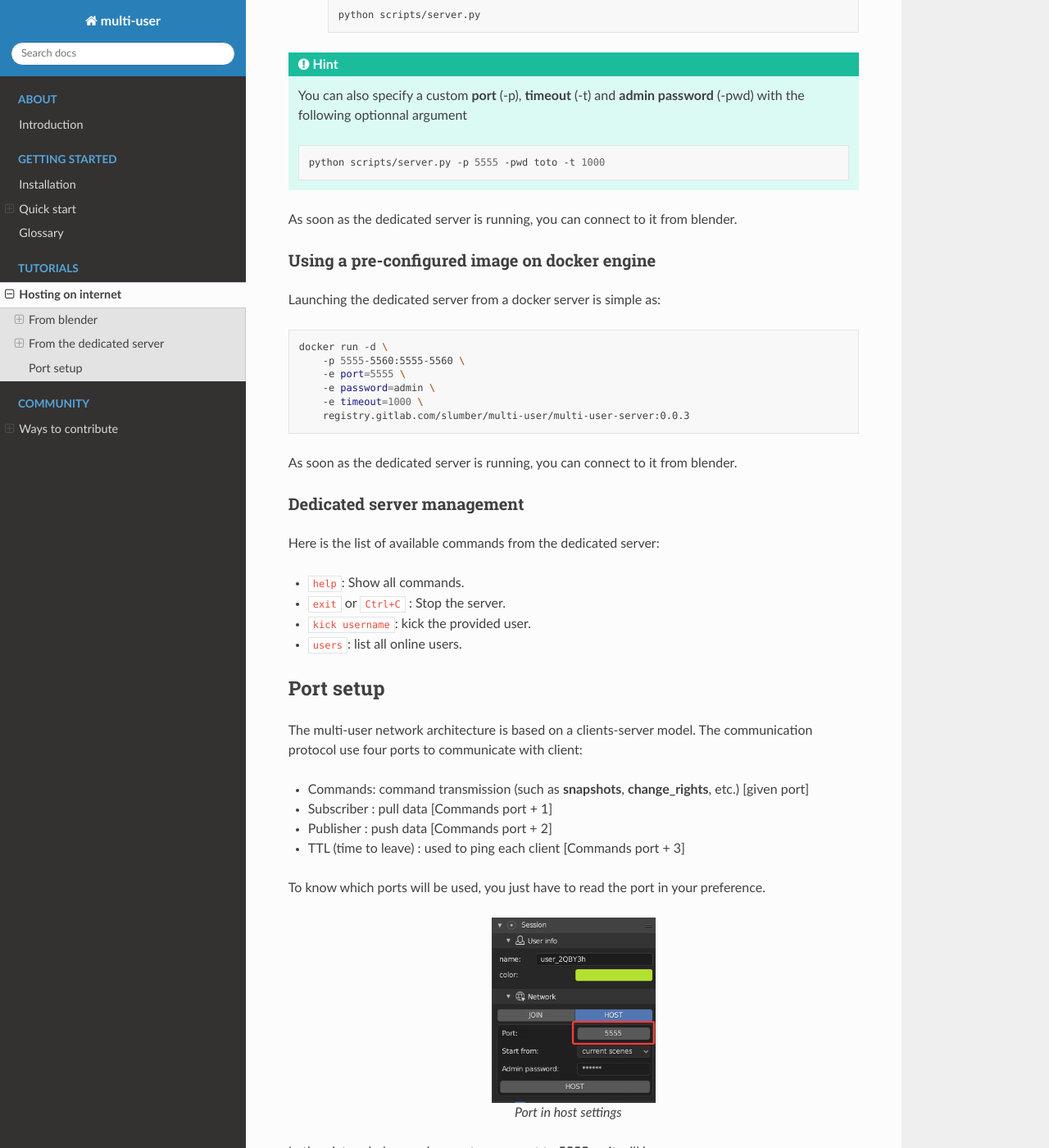
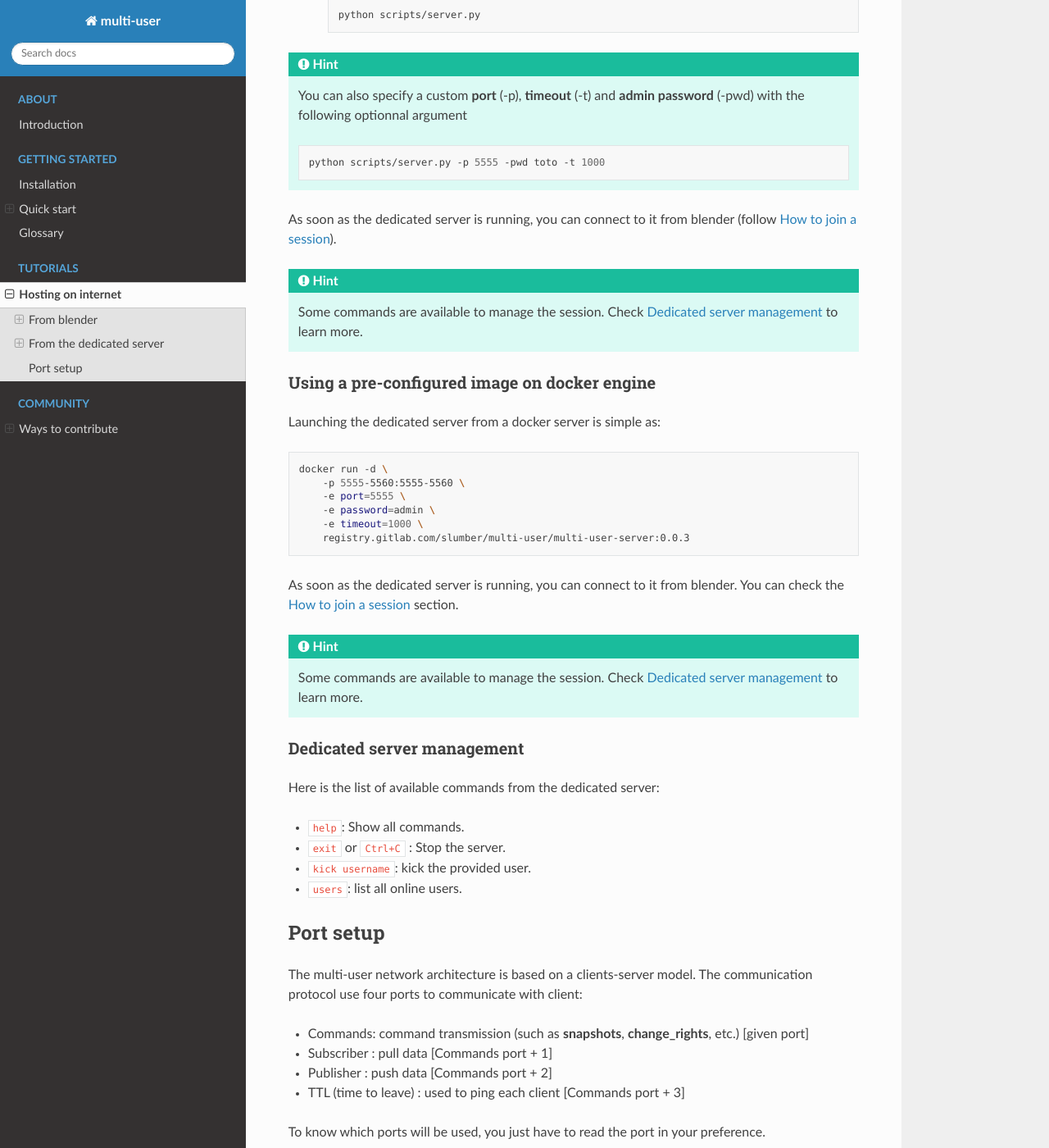
Before and after one commit to AvvyB/blender-multi-user, a Sphinx documentation site: the page built from docs/tutorials/hosting_guide.rst, in a window 1280 px wide and 1400 px high, scrolled down 6141 px. Shown: the whole window at 82% size. Built offline with Sphinx 7.4.7 and the Read the Docs theme 2.0.0, drawn with Linux system fonts in a browser that asks for light colours.

Commit message:
doc: added hyperlink

```diff
--- a/docs/tutorials/hosting_guide.rst
+++ b/docs/tutorials/hosting_guide.rst
@@ -206,7 +206,11 @@ You can run the dedicated server on any platform by following those steps:
 
         python scripts/server.py -p 5555 -pwd toto -t 1000
 
-As soon as the dedicated server is running, you can connect to it from blender.
+As soon as the dedicated server is running, you can connect to it from blender (follow :ref:`how-to-join`).
+
+
+.. hint::
+    Some commands are available to manage the session. Check :ref:`dedicated-management` to learn more.
 
 
 .. _docker:
@@ -226,6 +230,12 @@ Launching the dedicated server from a docker server is simple as:
         registry.gitlab.com/slumber/multi-user/multi-user-server:0.0.3
 
 As soon as the dedicated server is running, you can connect to it from blender.
+You can check the :ref:`how-to-join` section.
+
+.. hint::
+    Some commands are available to manage the session. Check :ref:`dedicated-management` to learn more.
+
+.. _dedicated-management:
 
 Dedicated server management
 ---------------------------
```
